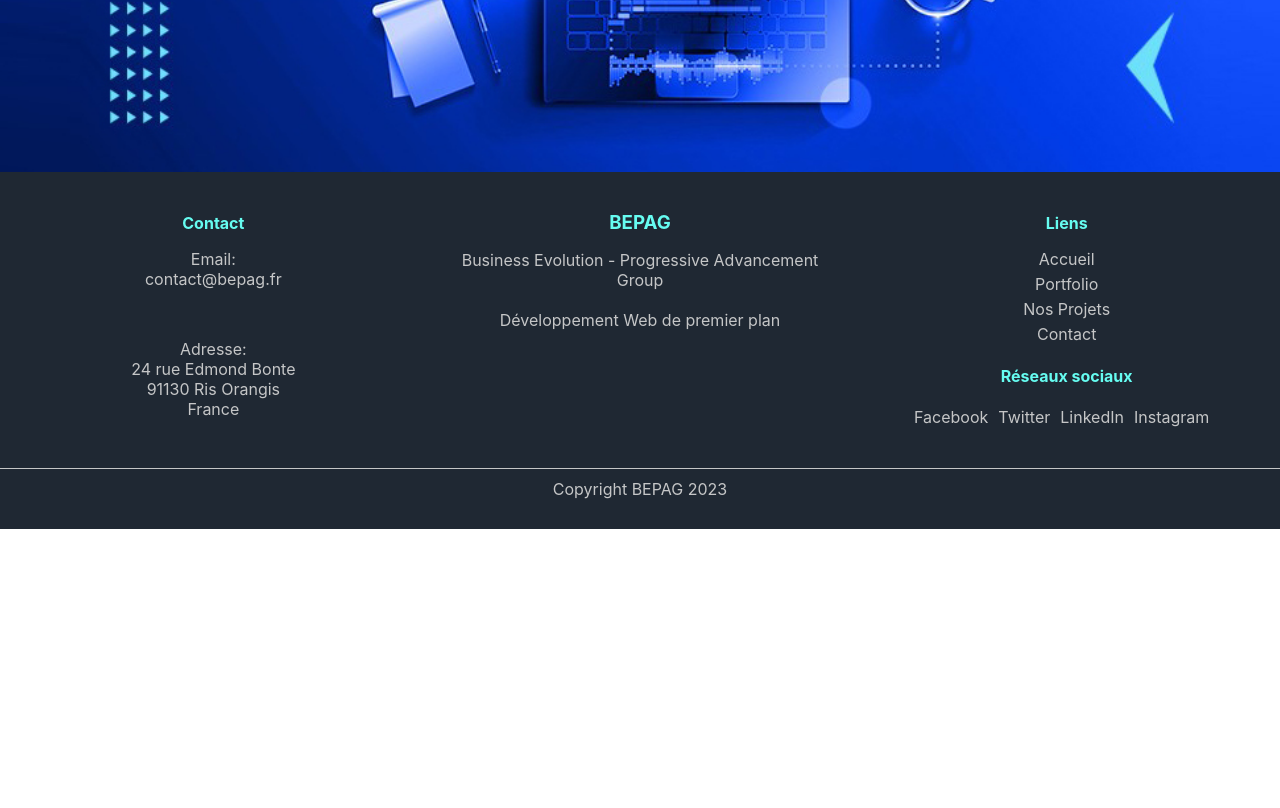
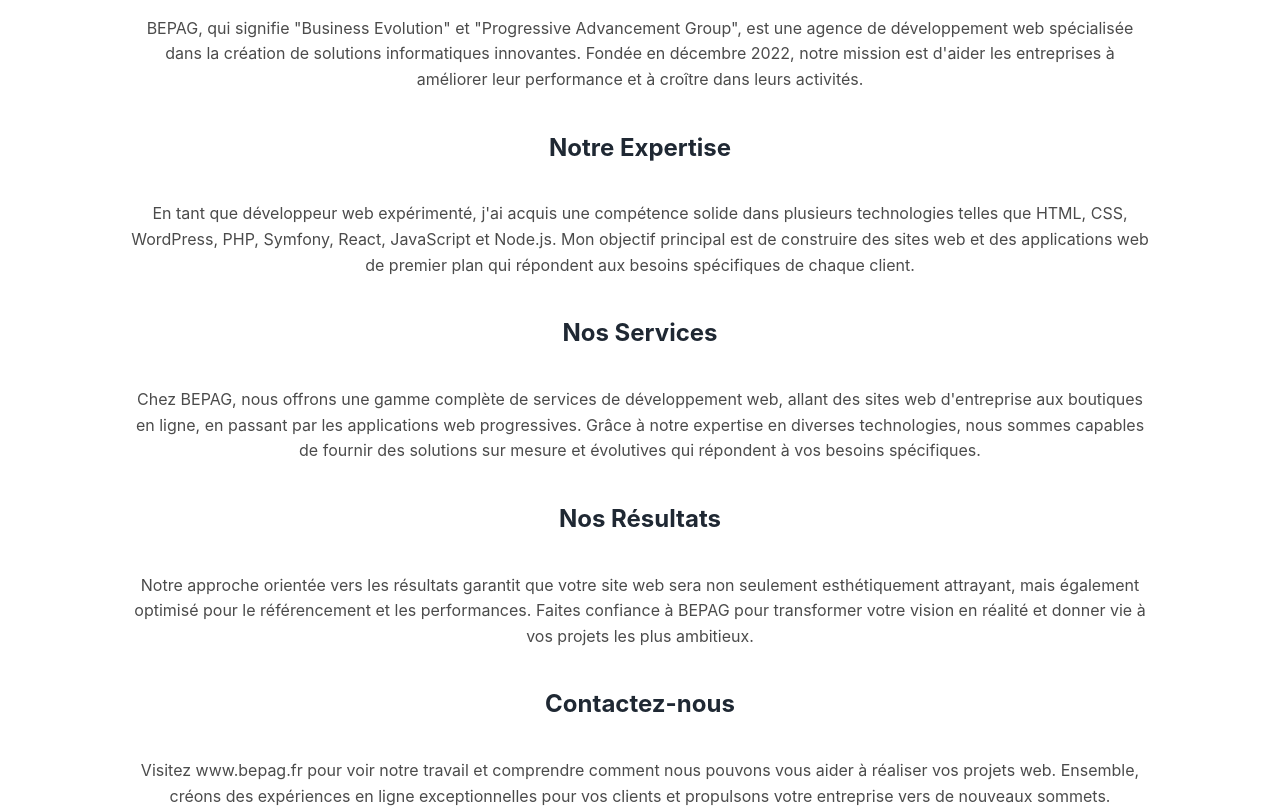
Before and after one commit to mrtchou/sitePerso, a React (Create React App) app: page /about in a window 1280 px wide. Shown: the part 540-1348 px from the top of the page. Before the commit the page ends 1069 px from the top, so only its background shows below. Built offline with nearby package versions, Linux system fonts and the light colour scheme.

Commit message:
creation page about avec presentation de l'agence

```diff
--- a/src/App.js
+++ b/src/App.js
@@ -6,6 +6,7 @@
 
 import Contact from "./components/Contact";
 import { BrowserRouter, Route, Routes } from "react-router-dom";
+import About from "./pages/About";
 
 function App() {
   return (
@@ -15,6 +16,7 @@
         <Routes>
           <Route path="/" element={<Main />} />
           <Route path="/contact" element={<Contact />} />
+          <Route path="/about" element={<About />} />
 
           {/* <Route path="/signup" element={<Signup />} />
           <Route path="/contact" element={<Contact />} />
--- a/src/components/Header.js
+++ b/src/components/Header.js
@@ -29,7 +29,13 @@
   // On renvoie le JSX pour le Header.
   return (
     // On applique une classe différente au Header en fonction de la route actuelle, pour changer le style du Header sur la page Contact.
-    <header className={location.pathname === "/contact" ? "header-small" : ""}>
+    <header
+      className={
+        location.pathname === "/contact" || location.pathname === "/about"
+          ? "header-small"
+          : ""
+      }
+    >
       <Helmet>
         <meta
           name="description"
@@ -56,7 +62,7 @@
             <Link to="/">Home</Link>
           </li>
           <li>
-            <Link to="/portfolio">Portofolio</Link>
+            <Link to="/about">About</Link>
           </li>
           <li>
             <Link to="/projects">Nos Projets</Link>
--- /dev/null
+++ b/src/pages/About.js
@@ -0,0 +1,54 @@
+import React from "react";
+import "../styles/About.css";
+
+const About = () => {
+  return (
+    <div className="about-page">
+      <h1>À propos de BEPAG</h1>
+      <p>
+        BEPAG, qui signifie "Business Evolution" et "Progressive Advancement
+        Group", est une agence de développement web spécialisée dans la création
+        de solutions informatiques innovantes. Fondée en décembre 2022, notre
+        mission est d'aider les entreprises à améliorer leur performance et à
+        croître dans leurs activités.
+      </p>
+
+      <h2>Notre Expertise</h2>
+      <p>
+        En tant que développeur web expérimenté, j'ai acquis une compétence
+        solide dans plusieurs technologies telles que HTML, CSS, WordPress, PHP,
+        Symfony, React, JavaScript et Node.js. Mon objectif principal est de
+        construire des sites web et des applications web de premier plan qui
+        répondent aux besoins spécifiques de chaque client.
+      </p>
+
+      <h2>Nos Services</h2>
+      <p>
+        Chez BEPAG, nous offrons une gamme complète de services de développement
+        web, allant des sites web d'entreprise aux boutiques en ligne, en
+        passant par les applications web progressives. Grâce à notre expertise
+        en diverses technologies, nous sommes capables de fournir des solutions
+        sur mesure et évolutives qui répondent à vos besoins spécifiques.
+      </p>
+
+      <h2>Nos Résultats</h2>
+      <p>
+        Notre approche orientée vers les résultats garantit que votre site web
+        sera non seulement esthétiquement attrayant, mais également optimisé
+        pour le référencement et les performances. Faites confiance à BEPAG pour
+        transformer votre vision en réalité et donner vie à vos projets les plus
+        ambitieux.
+      </p>
+
+      <h2>Contactez-nous</h2>
+      <p>
+        Visitez www.bepag.fr pour voir notre travail et comprendre comment nous
+        pouvons vous aider à réaliser vos projets web. Ensemble, créons des
+        expériences en ligne exceptionnelles pour vos clients et propulsons
+        votre entreprise vers de nouveaux sommets.
+      </p>
+    </div>
+  );
+};
+
+export default About;
--- /dev/null
+++ b/src/styles/About.css
@@ -0,0 +1,16 @@
+.about-page {
+    width: 80%;
+    margin: auto;
+    padding: 20px;
+  }
+
+  .about-page h1, .about-page h2 {
+    color: #1F2833;
+    padding: 10px 0;
+  }
+
+  .about-page p {
+    line-height: 1.6;
+    color: #4B4B4B;
+    padding: 10px 0;
+  }
```
Also changed, not shown: 1 other file (tests, documents, lock files or other folders).
